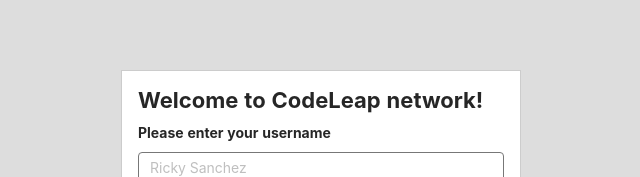
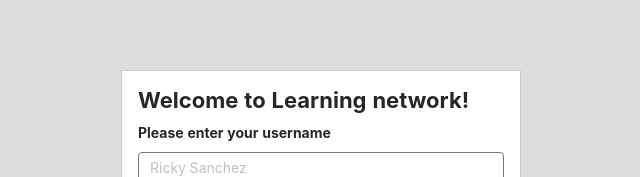
Before and after one commit to Ptdavid0/Learning-Routine, a React (Create React App) app: page / in a window 1280 px wide. Shown: the part 234-411 px from the top of the page, without its empty margins (319-959 px from the left). Built offline with nearby package versions, Linux system fonts and the light colour scheme.

Commit message:
preparing code to public

```diff
--- a/src/pages/Login/index.tsx
+++ b/src/pages/Login/index.tsx
@@ -15,7 +15,7 @@
     <div className="container">
       <div className="signin-div">
         <div>
-          <span>Welcome to CodeLeap network!</span>
+          <span>Welcome to Learning network!</span>
         </div>
         <div>
           <Form
```
